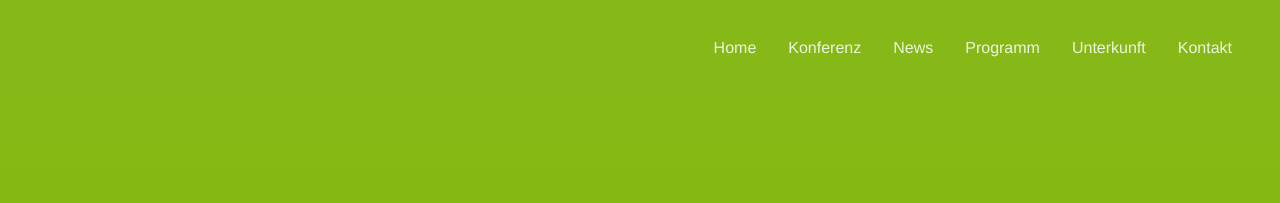
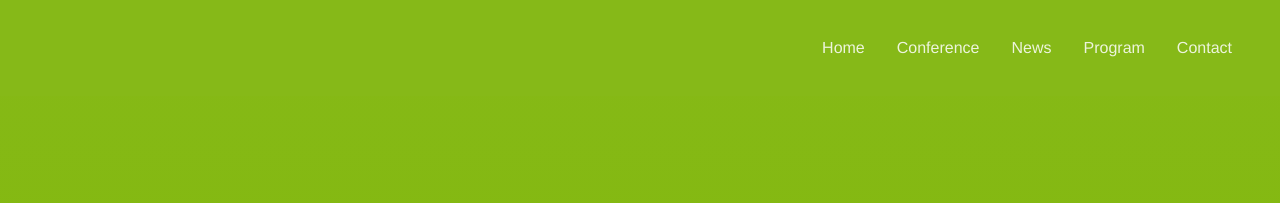
Before and after one commit to ppsn2024/ppsn2024.github.io, a Jekyll site: the page built from pages/schedule.html, in a window 1280 px wide. Shown: the top 203 px of the page. Built offline with Jekyll 4.4.1, drawn with Linux system fonts in a browser that asks for light colours; nearby versions of some CDN libraries; some web fonts are replaced; library files that are not in the unit come from our copies; comment, search, counter and statistics services are not loaded.

```diff
--- a/_data/nav.yml
+++ b/_data/nav.yml
@@ -16,13 +16,13 @@
 - item: Program
   de: Programm
   en: Program
-  link: "#program"
+  link: "#timeline"
   hardlink: false
-- item: accommodation
-  de: Unterkunft
-  en: Accommodation
-  link: "accommodation"
-  hardlink: false
+#- item: accommodation
+#  de: Unterkunft
+#  en: Accommodation
+#  link: "accommodation"
+#  hardlink: false
 - item: contact
   de: Kontakt
   en: Contact
--- a/_includes/header.html
+++ b/_includes/header.html
@@ -1,4 +1,4 @@
-<header>
+<header id="page-top">
    <div class="container-fluid h-auto d-inline-block">
       <div class="header-content">
          <div class="row h-100">
--- a/_includes/nav.html
+++ b/_includes/nav.html
@@ -32,9 +32,9 @@
                 {% capture baseurl %}/{% endcapture %}
                 {% endif %}
                 {% if forloop.first %}
-                <a href="{{baseurl}}{{item['link']}}" class="active nav-item nav-link">{{item["de"]}}</a>
+                <a href="{{baseurl}}{{item['link']}}" class="active nav-item nav-link">{{item["en"]}}</a>
                 {% else %}
-                <a href="{{baseurl}}{{item['link']}}" class="nav-item nav-link">{{item["de"]}}</a>
+                <a href="{{baseurl}}{{item['link']}}" class="nav-item nav-link">{{item["en"]}}</a>
                 {% endif %}
                 {% endfor %}
             </div>
--- a/_sass/global.scss
+++ b/_sass/global.scss
@@ -16,7 +16,8 @@
    font-family:$base-font-family;
    font-size:$base-font-size;
    color:$base-text-color;
-   background: $base-bg;;
+   background: $base-bg;
+   overflow-x: hidden;
 }
 
 .background-primary{
```
Also changed, not shown: _layouts/construction.html (+9 -1 lines), index.markdown (+1 -7 lines).
